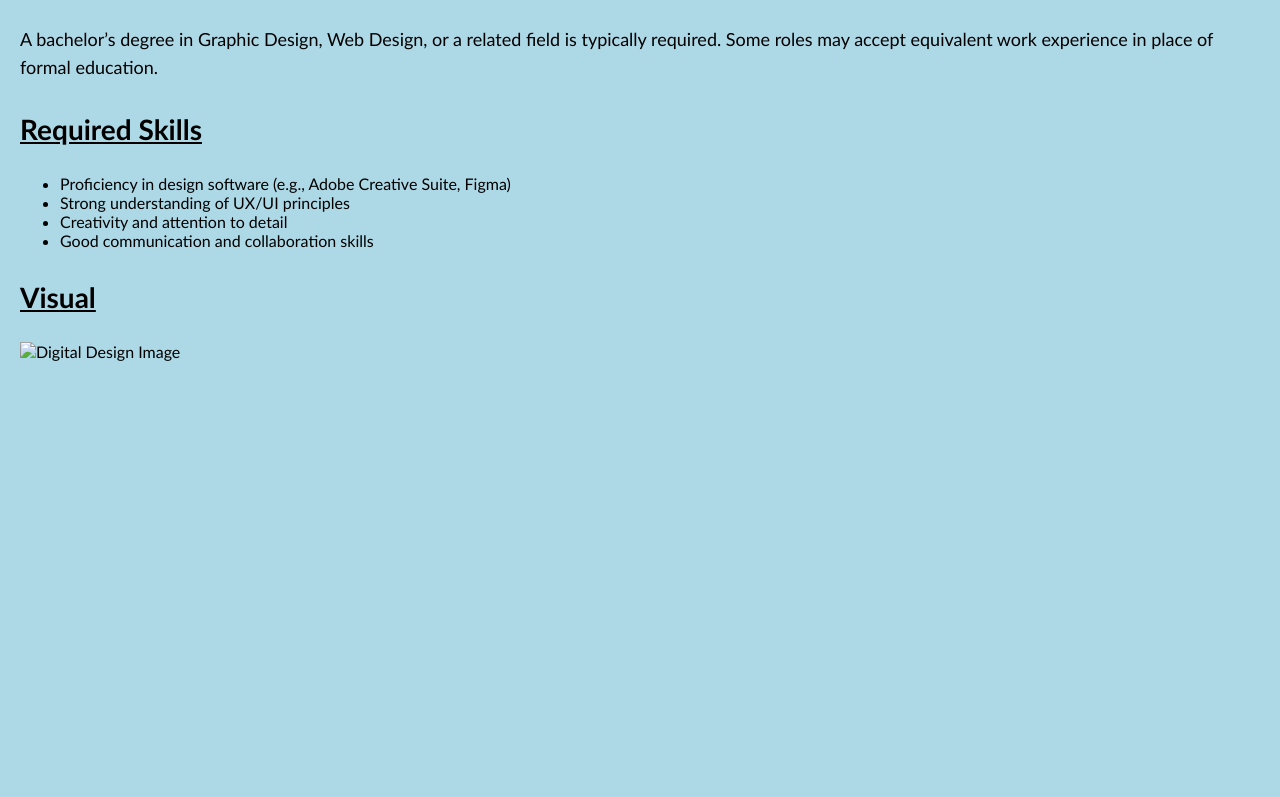
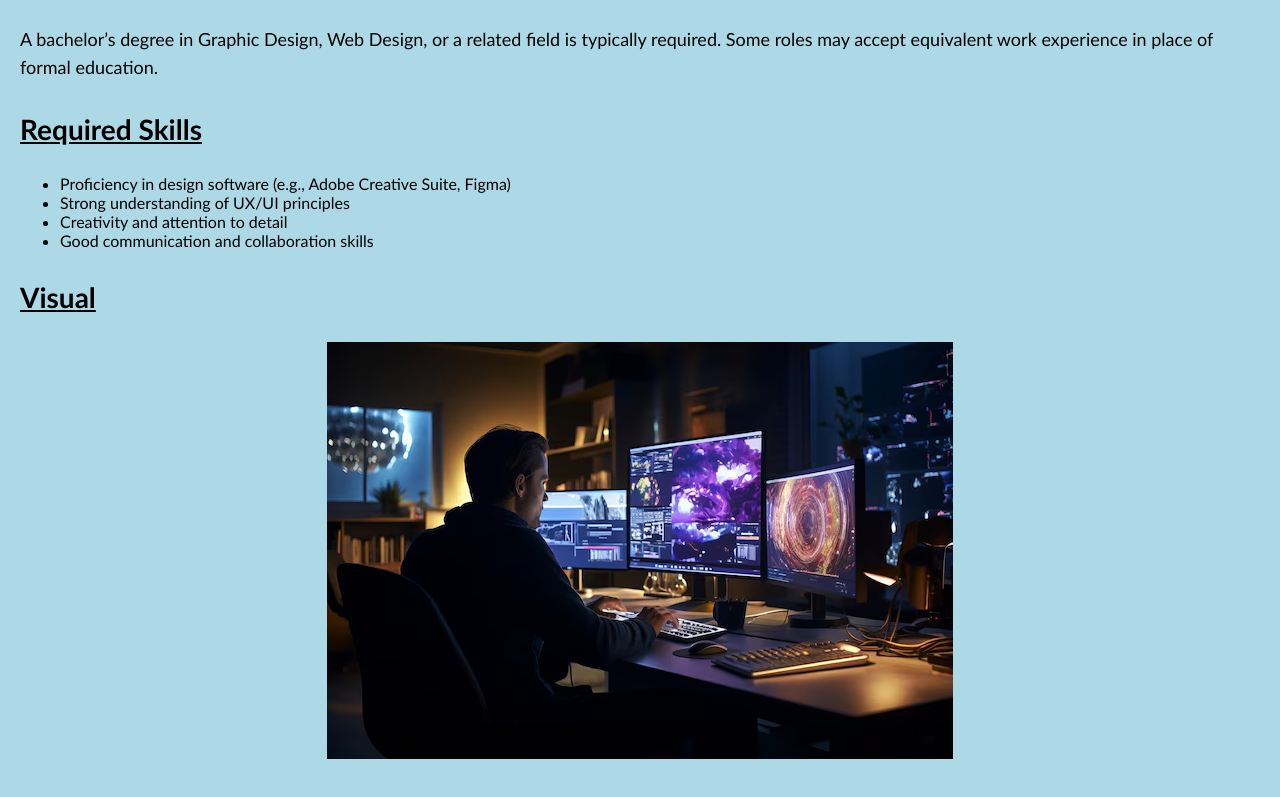
Before and after one commit to graciescimeca07/digitaldesign, a plain HTML site: page index.html in a window 1280 px wide. Shown: the part 687-1484 px from the top of the page. Before the commit the page ends 1088 px from the top, so only its background shows below. Drawn offline with Linux system fonts and the light colour scheme.

Commit message:
Update index.html

```diff
--- a/index.html
+++ b/index.html
@@ -85,7 +85,7 @@
 
     <section>
         <h3>Visual</h3>
-        <img src="your-image-url-here.jpg" alt="Digital Design Image">
+        <img src="digital design.avif" alt="Digital Design Image">
     </section>
 
 </body>
```
